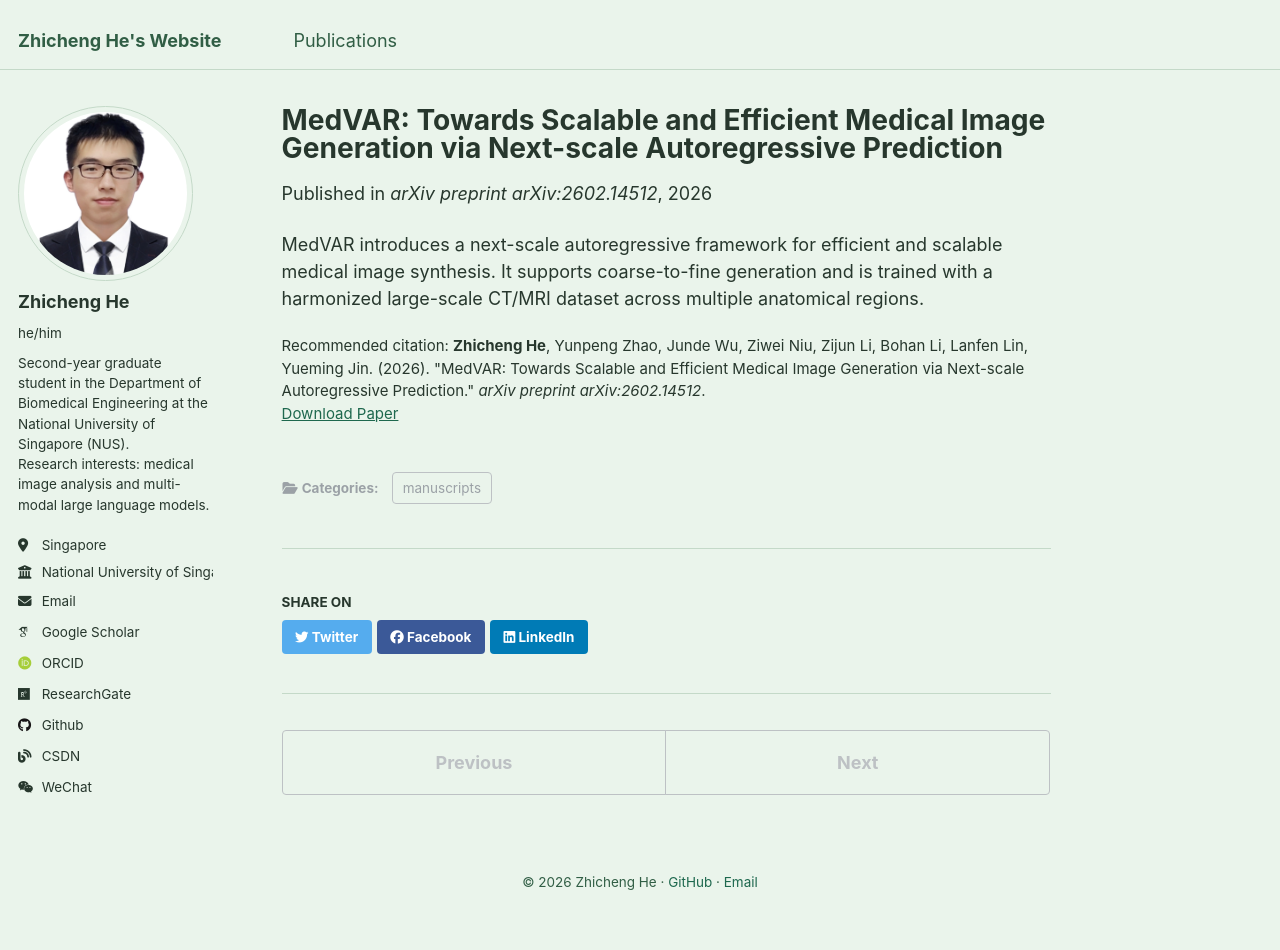
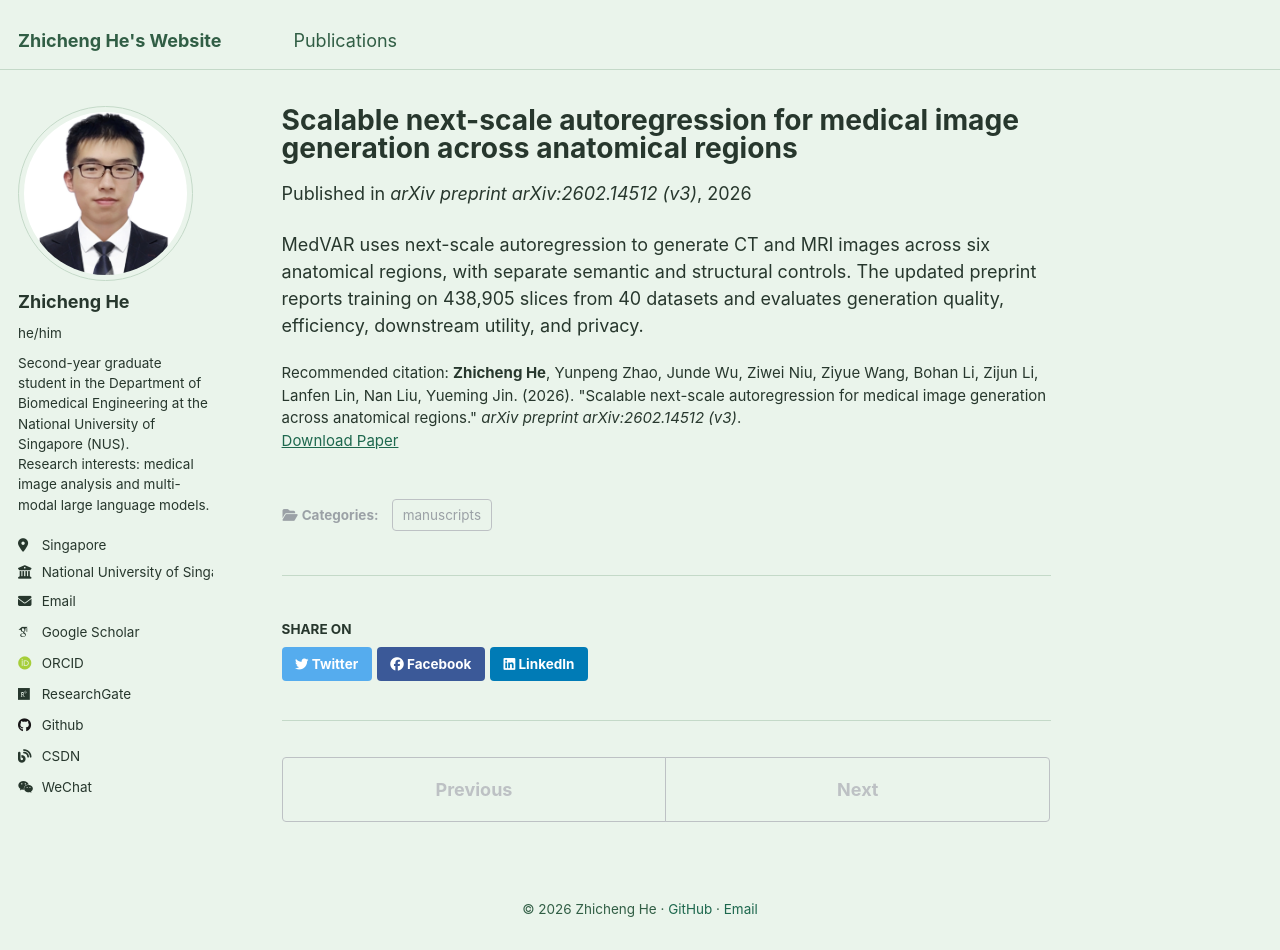
Before and after one commit to hezhicheng2002/hezhicheng2002.github.io, a Jekyll site: the page built from _publications/2026-02-16-medvar.md, in a window 1280 px wide and 950 px high. Built offline with Jekyll 4.4.1, drawn with Linux system fonts in a browser that asks for light colours; some web fonts are replaced.

Commit message:
Update MedVAR preprint to arXiv v3

```diff
--- a/_publications/2026-02-16-medvar.md
+++ b/_publications/2026-02-16-medvar.md
@@ -1,13 +1,13 @@
 ---
-title: "MedVAR: Towards Scalable and Efficient Medical Image Generation via Next-scale Autoregressive Prediction"
+title: "Scalable next-scale autoregression for medical image generation across anatomical regions"
 collection: publications
 category: manuscripts
 permalink: /publication/2026-02-16-medvar
-excerpt: 'An autoregressive foundation model for scalable medical image generation with next-scale prediction.'
+excerpt: 'A next-scale autoregressive foundation model for CT and MRI generation across six anatomical regions.'
 date: 2026-02-16
-venue: 'arXiv preprint arXiv:2602.14512'
+venue: 'arXiv preprint arXiv:2602.14512 (v3)'
 paperurl: 'https://arxiv.org/abs/2602.14512'
-citation: '<strong>Zhicheng He</strong>, Yunpeng Zhao, Junde Wu, Ziwei Niu, Zijun Li, Bohan Li, Lanfen Lin, Yueming Jin. (2026). &quot;MedVAR: Towards Scalable and Efficient Medical Image Generation via Next-scale Autoregressive Prediction.&quot; <i>arXiv preprint arXiv:2602.14512</i>.'
+citation: '<strong>Zhicheng He</strong>, Yunpeng Zhao, Junde Wu, Ziwei Niu, Ziyue Wang, Bohan Li, Zijun Li, Lanfen Lin, Nan Liu, Yueming Jin. (2026). &quot;Scalable next-scale autoregression for medical image generation across anatomical regions.&quot; <i>arXiv preprint arXiv:2602.14512 (v3)</i>.'
 ---
 
-MedVAR introduces a next-scale autoregressive framework for efficient and scalable medical image synthesis. It supports coarse-to-fine generation and is trained with a harmonized large-scale CT/MRI dataset across multiple anatomical regions.
+MedVAR uses next-scale autoregression to generate CT and MRI images across six anatomical regions, with separate semantic and structural controls. The updated preprint reports training on 438,905 slices from 40 datasets and evaluates generation quality, efficiency, downstream utility, and privacy.
```
